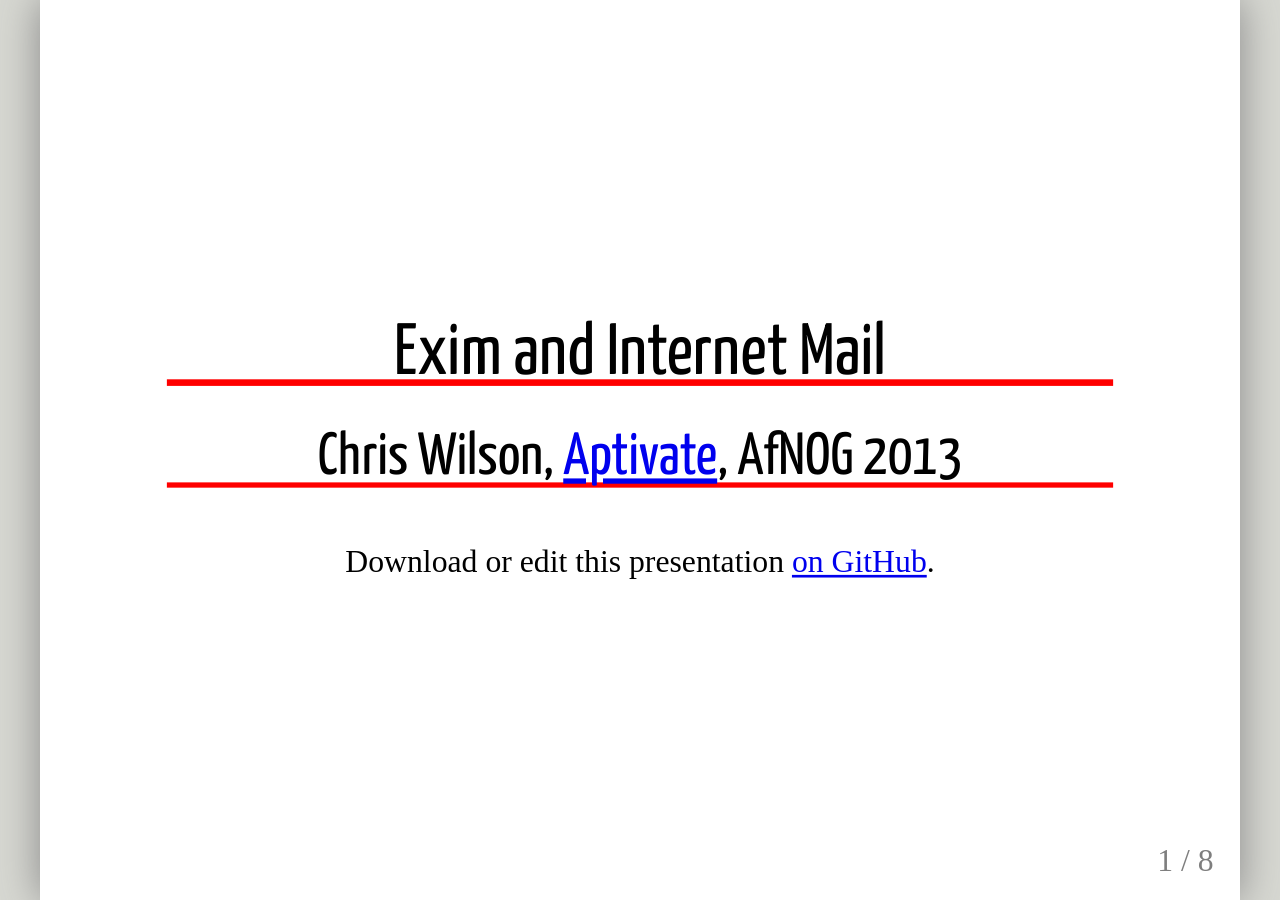
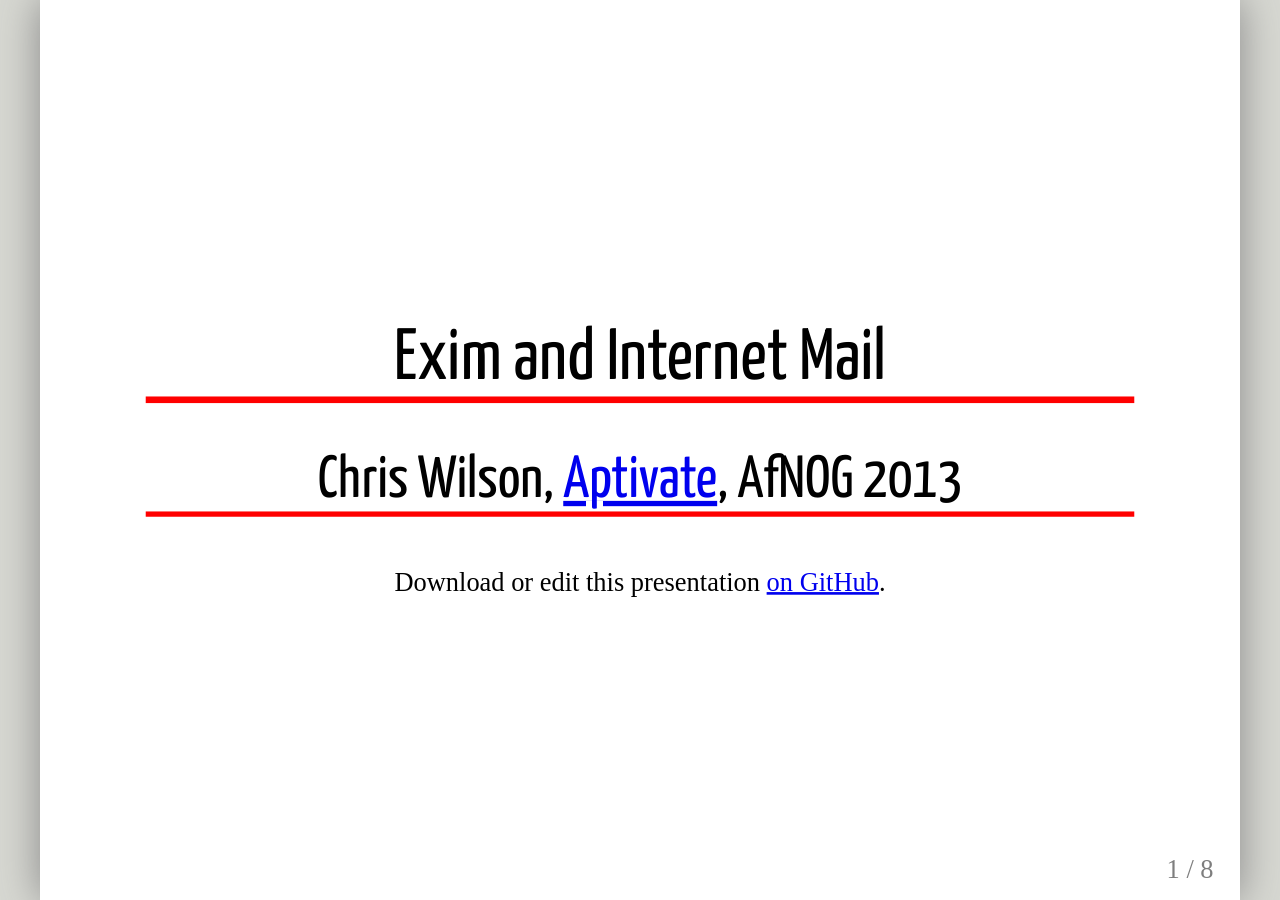
Before and after one commit to afnog/sse, a Jekyll site: the page built from exim/index.md, in a window 1280 px wide. Built offline with Jekyll 4.4.1, drawn with Linux system fonts in a browser that asks for light colours; some web fonts are replaced.

Commit message:
/ ‘_layouts/presentation.html’

```diff
--- a/_layouts/presentation.html
+++ b/_layouts/presentation.html
@@ -51,22 +51,12 @@
 		max-width: 100%;
 		object-fit: fill;
 	}
-	.remark-slide-content {
-		font-size: 150%;
-		line-height: 150%;
-	}
 	li {
 		margin: 1em 0;
 	}
 	li > ul > li {
 		font-size: 80%;
 		color: #666;
-	}
-	// remark doesn't set line-height to match font-size for some reason!
-	// So override it here.
-	.remark-slide-content h1 {
-		font-size: 200%;
-		line-height: 170%;
 	}
 	.remark-inline-code {
 		padding: 0.5em;
```
